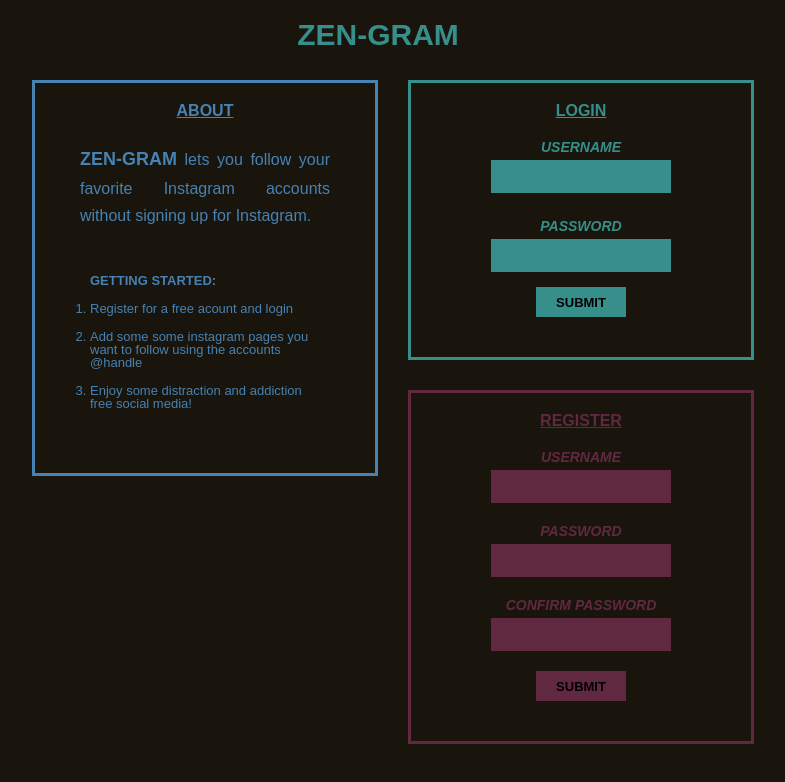
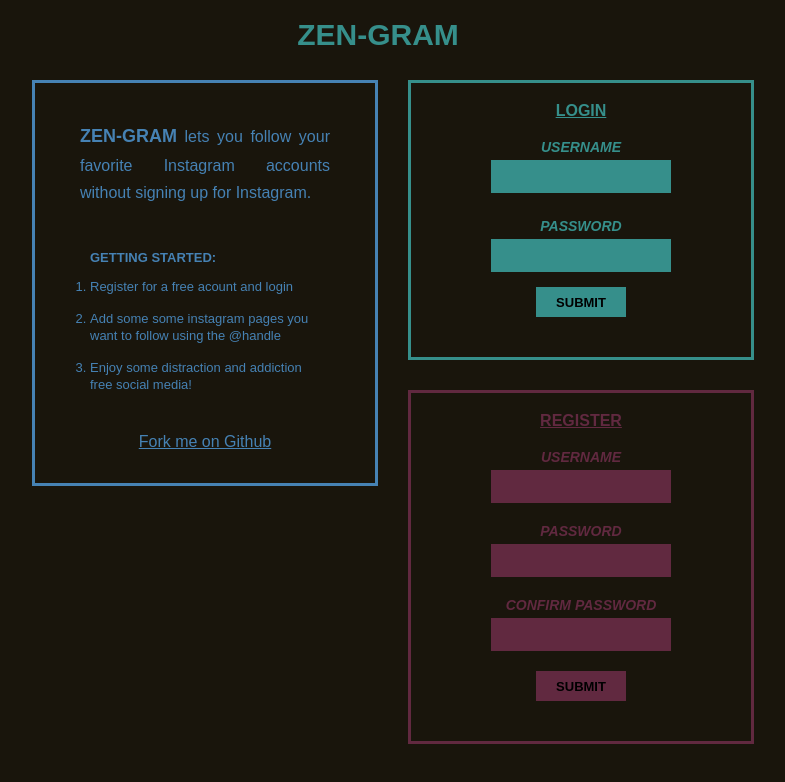
Before and after one commit to nikhilkamineni/instagram-scraper, a React (Create React App) app in the folder client/: page / in a window 1280 px wide. Shown: the top 782 px of the page, without its empty margins (262-1047 px from the left). Built offline with nearby package versions, Linux system fonts and the light colour scheme.

Commit message:
Add github link to About component; tweak styles

```diff
--- a/client/src/Components/About/About.css
+++ b/client/src/Components/About/About.css
@@ -2,15 +2,13 @@
   color: steelblue;
   border: 3px solid steelblue;
   margin: 30px;
-  height: 350px;
-  padding: 20px;
+  height: 400px;
+  padding: 0 20px;
   width: 300px;
   min-width: 300px;
-}
-#About h2 {
-  font-weight: bold;
-  font-size: 16px;
-  text-decoration: underline;
+  display: flex;
+  flex-flow: column nowrap;
+  justify-content: space-around;
 }
 #About #About__content {
   padding: 20px;
@@ -27,6 +25,7 @@
 #About #About__content ol li {
   margin: 15px;
   font-size: 13px;
+  line-height: 1.3;
 }
 #About #About__content #content__about {
   margin-bottom: 40px;
@@ -38,3 +37,16 @@
   font-weight: bold;
   font-size: 18px;
 }
+#About #About__content #content__getting-started {
+  margin-bottom: 10px;
+}
+#About #About__content #content__fork-me {
+  margin-top: 40px;
+  text-align: center;
+}
+#About #About__content #content__fork-me a {
+  color: steelblue;
+}
+#About #About__content #content__fork-me a:hover {
+  color: #612940;
+}
--- a/client/src/Components/About/About.js
+++ b/client/src/Components/About/About.js
@@ -5,22 +5,27 @@
 const About = props => {
   return (
     <div id="About">
-      <h2>ABOUT</h2>
       <div id="About__content">
         <p id="content__about">
           <b>ZEN-GRAM</b> lets you follow your favorite Instagram accounts
           without signing up for Instagram.
         </p>
+
         <div id="content__getting-started">
           <h3>GETTING STARTED:</h3>
           <ol>
             <li>Register for a free acount and login</li>
             <li>
-              Add some some instagram pages you want to follow using the
-              accounts @handle
+              Add some some instagram pages you want to follow using the @handle
             </li>
             <li>Enjoy some distraction and addiction free social media!</li>
           </ol>
+        </div>
+
+        <div id="content__fork-me">
+          <a href="https://github.com/nikhilkamineni/zen-gram">
+            Fork me on Github
+          </a>
         </div>
       </div>
     </div>
--- a/client/src/Components/About/About.less
+++ b/client/src/Components/About/About.less
@@ -2,19 +2,15 @@
   color: steelblue;
   border: 3px solid steelblue;
   margin: 30px;
-  height: 350px;
-  padding: 20px;
+  height: 400px;
+  padding: 0 20px;
   width: 300px;
   min-width: 300px;
-
-  h2 {
-    font-weight: bold;
-    font-size: 16px;
-    text-decoration: underline;
-  }
+  display: flex;
+  flex-flow: column nowrap;
+  justify-content: space-around;
 
   #About__content {
-    // margin-top: 10px;
     padding: 20px;
     text-align: left;
 
@@ -29,6 +25,7 @@
       li {
         margin: 15px;
         font-size: 13px;
+        line-height: 1.3;
       }
     }
 
@@ -42,5 +39,20 @@
         font-size: 18px;
       }
     }
+
+    #content__getting-started {
+      margin-bottom: 10px;
+    }
+
+    #content__fork-me {
+      margin-top: 40px;
+      text-align: center;
+      a {
+        color: steelblue;
+        &:hover {
+          color: #612940;
+        }
+      }
+    }
   }
 }
```
